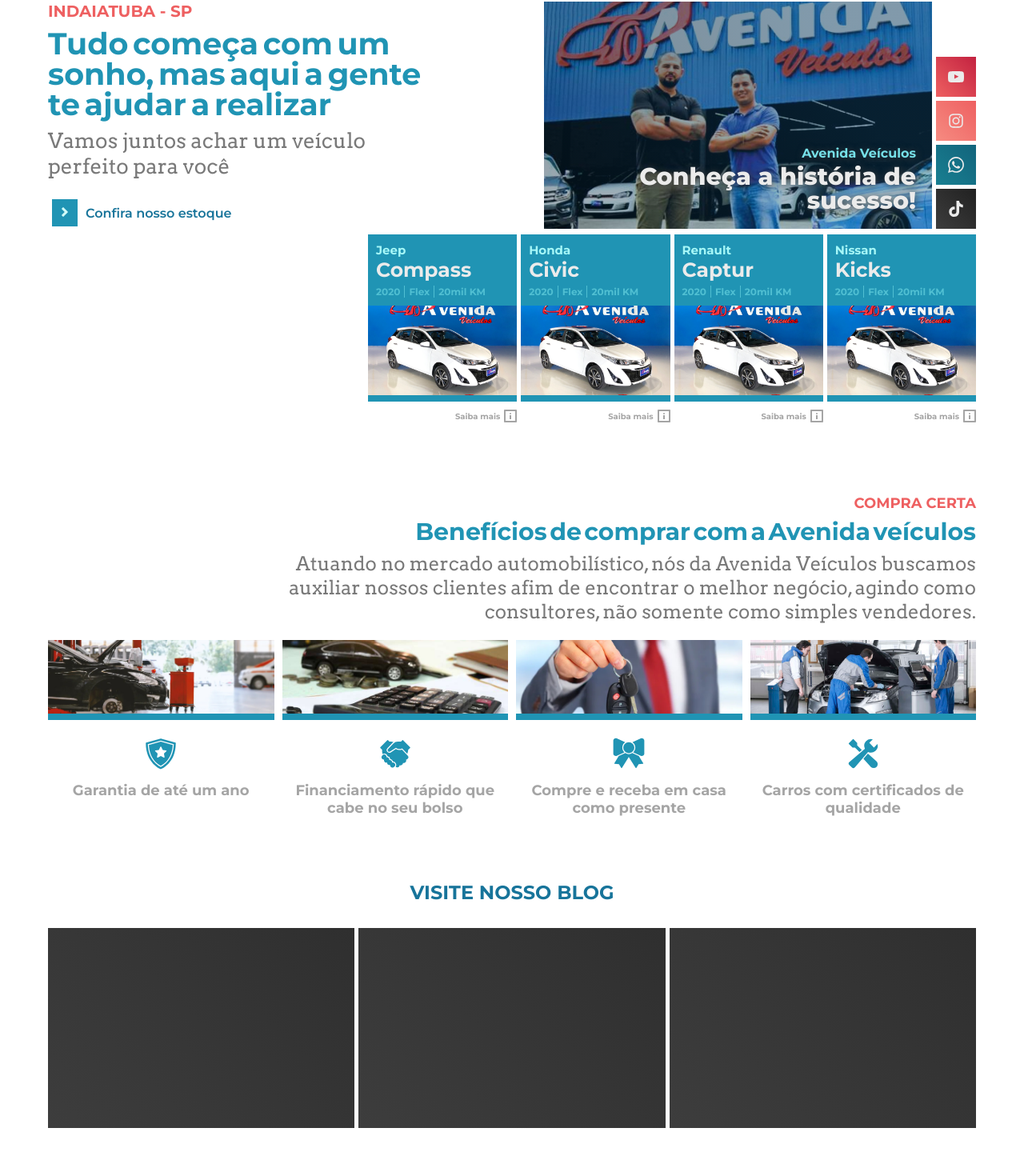
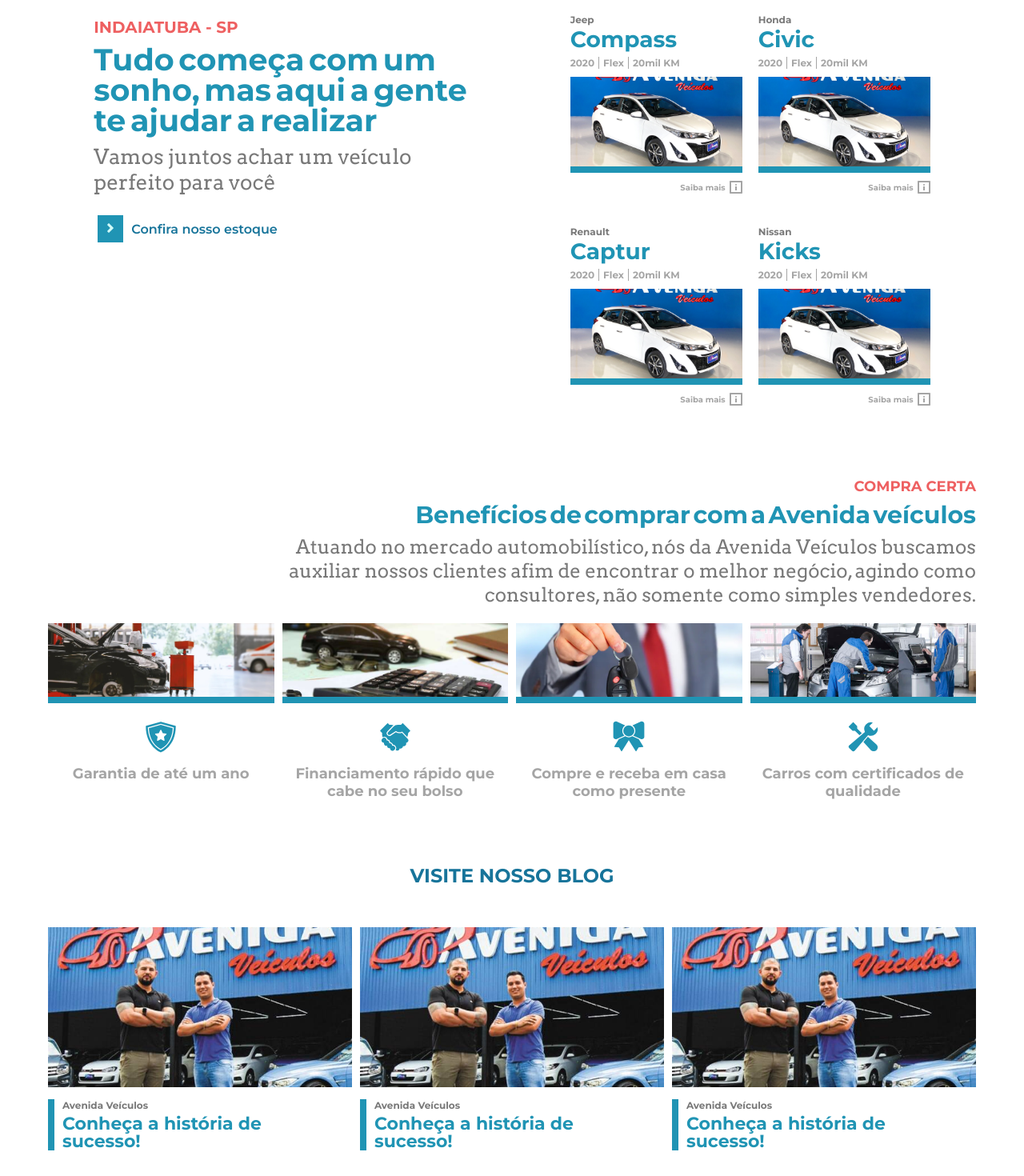
Before and after one commit to VnySrc/yyy, a Nuxt app: page / in a window 1280 px wide. Shown: the part 178-1648 px from the top of the page at 80% size. Built offline with nearby package versions, Linux system fonts and the light colour scheme.

Commit message:
Home redesign 2

```diff
--- a/components/header.vue
+++ b/components/header.vue
@@ -11,21 +11,6 @@
                 <span>Confira nosso estoque</span>
             </nuxt-link>
         </div>
-        <div class="header_card">
-            <nuxt-link to="/sobre" class="header_card_main">
-                <div class="imageFilter">
-                    <h5>Avenida Veículos</h5>
-                    <h4>Conheça a história de sucesso!</h4>
-                </div>
-                <nuxt-img format="webp" src="/img/avenida.jpg" />
-            </nuxt-link>
-            <div class="header_card_media">
-                <div class="header_card_media_youtube"><IconsYoutube /></div>
-                <div class="header_card_media_instagram"><IconsInstagram /></div>
-                <div class="header_card_media_whatsapp"><IconsWhatsapp /></div>
-                <div class="header_card_media_tiktok"><IconsTiktok /></div>
-            </div>
-        </div>
         <highlights />
     </header>
 </template>
@@ -36,20 +21,18 @@
         max-width: 120rem;
         margin-top: 4rem;
 
-        @include sm-up {
+        @include md {
             display: flex;
-            padding: 2rem;
-            flex-wrap: wrap;
-            justify-content: space-between;
+            justify-content: space-around;
         }
 
         &_text {
             margin-bottom: 3rem;
-            max-width: 50rem;
 
-            @include sm-up {
-                flex-basis: 50%;
+            @include md {
+                flex-basis: 40%;
                 margin-bottom: 0;
+                margin-top: 2rem;
             }
 
             h1 {
@@ -107,115 +90,5 @@
                 }
             }
         }
-
-        &_card {
-            gap: 0.5rem;
-            display: flex;
-            align-content: flex-end;
-            height: 100%;
-
-            @include sm-up {
-                flex-basis: 50%;
-                flex-direction: column-reverse;
-                align-items: flex-end;
-                padding-left: 4rem;
-            }
-
-            @include md {
-                flex-direction: row;
-            }
-
-            &_main {
-                display: flex;
-                position: relative;
-                overflow: hidden;
-                flex-direction: column;
-                text-align: right;
-
-                div {
-                    padding: 2rem;
-                    z-index: 2;
-                    text-shadow: .1rem .1rem 1rem $gray-600;
-
-                    h5 {
-                        margin-top: 16rem;
-                        font-size: 1.6rem;
-                        font-weight: 700;
-                        color: $p-300;
-                        margin-bottom: .5rem;
-                    }
-
-                    h4 {
-                        font-size: 3rem;
-                        font-weight: 800;
-                        line-height: 1;
-                        color: $gray-100;
-                    }
-                }
-
-
-                img {
-                    position: absolute;
-                    width: 100%;
-                    height: 100%;
-                    object-fit: cover;
-                    filter: saturate(1.2)
-                            contrast(1.2);
-                }
-            }
-
-            &_media {
-                display: flex;
-                flex-direction: column;
-                align-self: flex-end;
-                gap: 0.5rem;
-
-                @include sm-up {
-                    flex-direction: row;
-                }
-
-                @include md {
-                    flex-direction: column;
-                }
-
-                div {
-                    display: flex;
-                    height: 5rem;
-                    width: 5rem;
-                    cursor: pointer;
-
-                    &:hover {
-                        filter: brightness(1.2);
-                    }
-
-                    svg {
-                        display: block;
-                        margin: auto;
-                        height: 2rem;
-                        fill: $gray-100;
-                    }
-                }
-
-                &_youtube {
-                    width: 100%;
-                    background: linear-gradient(45deg, $s-400 0%, $s-600 100%);
-                }
-
-                &_instagram {
-                    width: 100%;
-                    background: linear-gradient(45deg, $s-300 0%, $s-400 100%);
-                }
-
-                &_whatsapp {
-                    width: 100%;
-                    background: linear-gradient(45deg, $p2-500 0%, $p2-600 100%);
-                }
-
-                &_tiktok {
-                    width: 100%;
-                    background: linear-gradient(45deg, $gray-600 0%, $gray-800 100%);
-                }
-            }
-        }
     }
 </style>
--- a/components/highlights.vue
+++ b/components/highlights.vue
@@ -78,18 +78,21 @@
 <style lang="scss">
 .highlights {
     display: flex;
-    gap: 0.5rem;
-    width: 100%;
+    gap: 1rem;
     display: flex;
     flex-wrap: wrap;
     margin-top: 0.5rem;
+    max-width: 45rem;
 
     @include sm-up {
         flex-wrap: nowrap;
+        max-width: 100%;
     }
 
     @include md {
-        margin-left: 40rem;
+        flex-wrap: wrap;
+        max-width: 45rem;
+        gap: 2rem;
     }
 
     &_card {
@@ -100,30 +103,29 @@
         position: relative;
 
         &_info {
-            padding: 1rem;
-            background-color: $p-500;
+            padding: 1rem 0;
 
             h4 {
-                color: $p-200;
-                font-size: 1.5rem;
+                color: $gray-500;
+                font-size: 1.2rem;
             }
 
             h5 {
-                font-size: 2.5rem;
+                font-size: 2.8rem;
                 margin: 0 0 .5rem 0;
-                color: $gray-100;
+                color: $p-500;
             }
 
             span {
                 font-weight: bold;
                 font-size: 1.2rem;
-                color: $p-400;
+                color: $gray-400;
 
                 &:nth-child(2) {
                     margin: 0 0.5rem;
                     padding: 0 0.5rem;
-                    border-left: solid 0.1rem $p-400;
-                    border-right: solid 0.1rem $p-400;
+                    border-left: solid 0.1rem $gray-400;
+                    border-right: solid 0.1rem $gray-400;
                 }
             }
         }
--- a/components/icons/tiktok.vue
+++ b/components/icons/tiktok.vue
@@ -1,9 +1,9 @@
 <template>
-    <svg xmlns="http://www.w3.org/2000/svg" xmlns:xlink="http://www.w3.org/1999/xlink" x="0px" y="0px" width="32px"
-        height="32px" viewBox="0 0 32 32">
+    <svg xmlns="http://www.w3.org/2000/svg" xmlns:xlink="http://www.w3.org/1999/xlink" x="0px" y="0px" width="64px"
+        height="64px" viewBox="0 0 64 64">
         <g transform="translate(0, 0)">
             <path
-                d="M13.586,11.917v5.5a4.784,4.784,0,0,0-6,4.431,4.324,4.324,0,0,0,4.623,4.589c3.416,0,4.623-2.4,4.623-4.651V0h5.438c.925,5.753,3.8,7.088,7.654,7.705v5.512s-4.572-.325-7.5-2.533V21.573C22.421,26.5,19.5,32,12.25,32,5.522,32,2.08,26.3,2.08,21.522A10.02,10.02,0,0,1,13.586,11.917Z"
+                d="M27.474,24.343V34.648a8.971,8.971,0,0,0-11.257,8.31c0,4.609,2.834,8.605,8.668,8.605,6.4,0,8.668-4.509,8.668-8.723V2h10.2c1.733,10.787,7.126,13.291,14.35,14.446V26.781s-8.572-.608-14.061-4.749V42.449C44.039,51.688,38.562,62,24.97,62,12.353,62,5.9,51.31,5.9,42.353S14.376,22.417,27.474,24.343Z"
                 fill="fill"></path>
         </g>
     </svg>
--- a/pages/blog.vue
+++ b/pages/blog.vue
@@ -1,12 +1,38 @@
 <template>
-  <section class="blogg">
+  <section class="blog">
+    <div class="blog_cards">
+            <div class="blog_cards_card">
+                <nuxt-link to="/sobre" class="blog_cards_card_main">
+                    <nuxt-img format="webp" src="/img/avenida.jpg" />
+                </nuxt-link>
+                <div class="blog_cards_card_title">
+                    <h5>Avenida Veículos</h5>
+                    <h4>Conheça a história de sucesso!</h4>
+                </div>
+            </div>
+            <div class="blog_cards_card">
+                <nuxt-link to="/sobre" class="blog_cards_card_main">
+                    <nuxt-img format="webp" src="/img/avenida.jpg" />
+                </nuxt-link>
+                <div class="blog_cards_card_title">
+                    <h5>Avenida Veículos</h5>
+                    <h4>Conheça a história de sucesso!</h4>
+                </div>
+            </div>
+            <div class="blog_cards_card">
+                <nuxt-link to="/sobre" class="blog_cards_card_main">
+                    <nuxt-img format="webp" src="/img/avenida.jpg" />
+                </nuxt-link>
+                <div class="blog_cards_card_title">
+                    <h5>Avenida Veículos</h5>
+                    <h4>Conheça a história de sucesso!</h4>
+                </div>
+            </div>
+        </div>
   </section>
 </template>
 
 <style lang="scss">
 
-.blogg {
-  height: 50rem;
-}
 
 </style>
--- a/pages/index.vue
+++ b/pages/index.vue
@@ -5,9 +5,33 @@
     <div class="blog">
         <h1>VISITE NOSSO BLOG</h1>
         <div class="blog_cards">
-            <div></div>
-            <div></div>
-            <div></div>
+            <div class="blog_cards_card">
+                <nuxt-link to="/sobre" class="blog_cards_card_main">
+                    <nuxt-img format="webp" src="/img/avenida.jpg" />
+                </nuxt-link>
+                <div class="blog_cards_card_title">
+                    <h5>Avenida Veículos</h5>
+                    <h4>Conheça a história de sucesso!</h4>
+                </div>
+            </div>
+            <div class="blog_cards_card">
+                <nuxt-link to="/sobre" class="blog_cards_card_main">
+                    <nuxt-img format="webp" src="/img/avenida.jpg" />
+                </nuxt-link>
+                <div class="blog_cards_card_title">
+                    <h5>Avenida Veículos</h5>
+                    <h4>Conheça a história de sucesso!</h4>
+                </div>
+            </div>
+            <div class="blog_cards_card">
+                <nuxt-link to="/sobre" class="blog_cards_card_main">
+                    <nuxt-img format="webp" src="/img/avenida.jpg" />
+                </nuxt-link>
+                <div class="blog_cards_card_title">
+                    <h5>Avenida Veículos</h5>
+                    <h4>Conheça a história de sucesso!</h4>
+                </div>
+            </div>
         </div>
     </div>
   </div>
@@ -29,24 +53,51 @@
     }
 
     &_cards {
-        padding: 2rem 1.4rem;
-        margin-bottom: 4rem;
+        padding: 0 2rem;
 
         @include sm-up {
             display: flex;
+            gap: 1rem;
             padding: 2rem;
         }
 
-        div {
-            height: 25rem;
-            width: 100%;
-            background: linear-gradient(45deg, $gray-600 0%, $gray-700 100%);
+        &_card {
+            gap: 0.5rem;
+            margin: 2rem 0;
+            display: flex;
+            flex-direction: column;
 
-            &:nth-child(2) {
-                margin: 0.5rem 0;
+            &_title {
+                margin: 1rem 0;
+                padding: 0 1rem;
+                text-align: left;
+                border-left: solid $p-500 .8rem;
 
-                @include sm-up {
-                    margin: 0 0.5rem;
+                h5 {
+                    font-size: 1.2rem;
+                    font-weight: bold;
+                    color: $gray-500;
+                    margin-bottom: .5rem;
+                }
+
+                h4 {
+                    font-size: 2.2rem;
+                    font-weight: bold;
+                    line-height: 1;
+                    color: $p-500;
+                }
+            }
+
+            &_main {
+                display: flex;
+                flex-direction: column;
+                gap: .5rem;
+                height: 20rem;
+
+                img {
+                    width: 100%;
+                    height: 100%;
+                    object-fit: cover;
                 }
             }
         }
```
